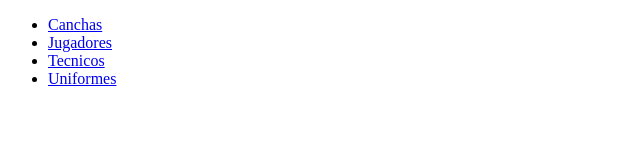
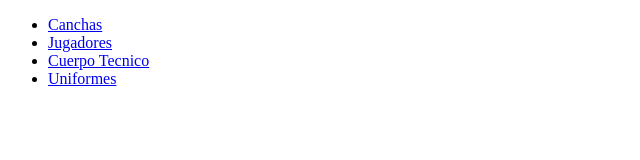
Before and after one commit to Pacho0405/Informatica-2-liceo, a plain HTML site: page Chapter1/Paginaweb/barradenavegacion.html in a window 1280 px wide. Shown: the full height of the page, 0-640 px from the left. Drawn offline with Linux system fonts and the light colour scheme.

Commit message:
Update barradenavegacion.html

```diff
--- a/Chapter1/Paginaweb/barradenavegacion.html
+++ b/Chapter1/Paginaweb/barradenavegacion.html
@@ -4,13 +4,13 @@
     <meta charset="UTF-8">
     <meta http-equiv="X-UA-Compatible" content="IE=edge">
     <meta name="viewport" content="width=device-width, initial-scale=1.0">
-    <title>Document</title>
+    <title>Barra de navegacion</title>
 </head>
 <body>
     <ul class="navegacion">
         <li> <a href="canchas.html">Canchas</a></li>
         <li><a href="jugadores.html">Jugadores</a></li>
-        <li><a href="tecnicos.html">Tecnicos</a></li>
+        <li><a href="cuerpotecnico.html">Cuerpo Tecnico</a></li>
         <li><a href="uniformes.html">Uniformes</a></li>
     </ul>
 </body>
```
